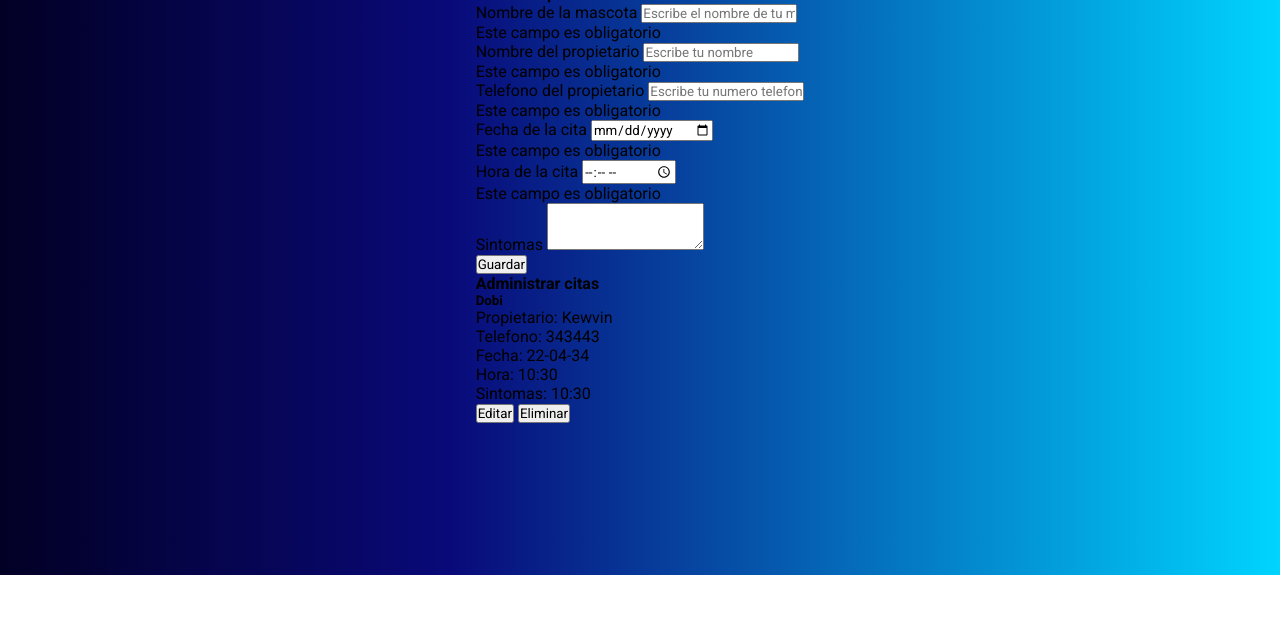
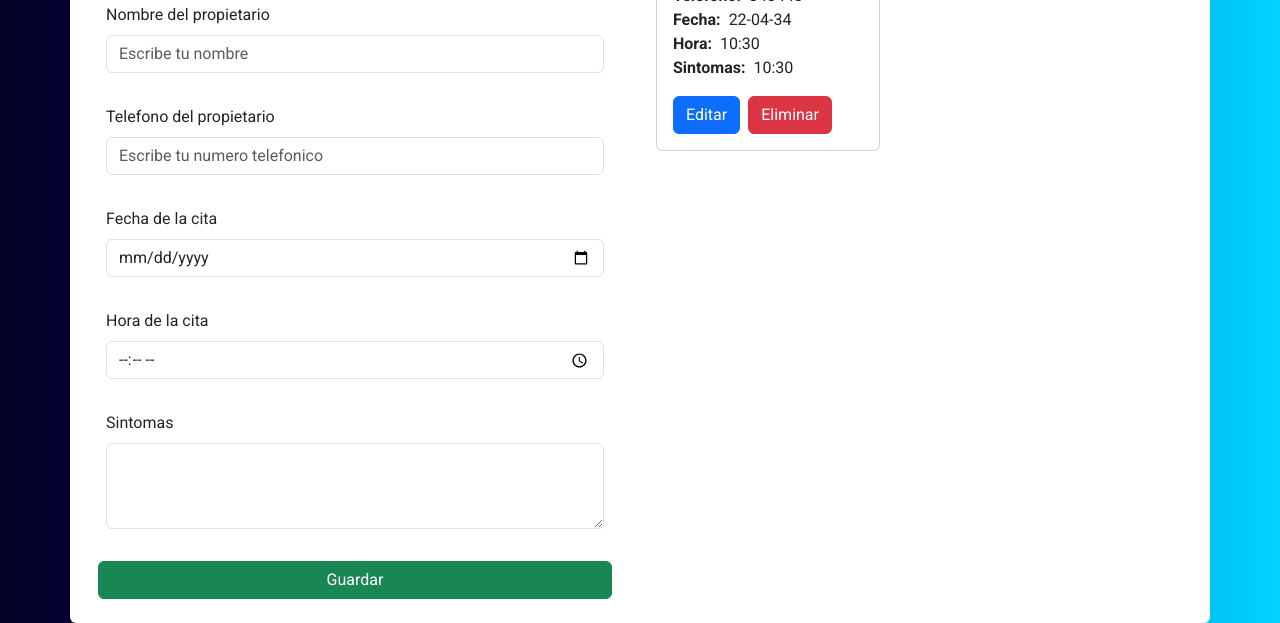
Before and after one commit to jcomte23/PatientManager, a website built with Vite: page index.html in a window 1280 px wide. Shown: the part 225-848 px from the top of the page. Before the commit the page ends 800 px from the top, so only its background shows below. Built offline with nearby package versions, Linux system fonts and the light colour scheme.

Commit message:
carga de bootstap al proyecto

```diff
--- a/index.html
+++ b/index.html
@@ -5,7 +5,7 @@
   <meta charset="UTF-8" />
   <link rel="icon" type="image/svg+xml" href="/vite.svg" />
   <meta name="viewport" content="width=device-width, initial-scale=1.0" />
-  <title></title>
+  <title>Citas</title>
 </head>
 
 <body>
--- a/package.json
+++ b/package.json
@@ -9,6 +9,11 @@
     "preview": "vite preview"
   },
   "devDependencies": {
+    "sass": "^1.69.7",
     "vite": "^5.0.8"
+  },
+  "dependencies": {
+    "@popperjs/core": "^2.11.8",
+    "bootstrap": "^5.3.2"
   }
 }
--- a/src/js/main.js
+++ b/src/js/main.js
@@ -1 +1,4 @@
-import '../css/style.css'
+import '../scss/style.scss'
+
+// Import all of Bootstrap's JS
+import * as bootstrap from 'bootstrap'
--- a/src/css/style.css
+++ b/src/scss/style.scss
@@ -1,4 +1,5 @@
 @import url("https://fonts.googleapis.com/css2?family=Roboto:ital,wght@0,100;0,300;0,400;0,500;0,700;0,900;1,100;1,300;1,400;1,500;1,700;1,900&display=swap");
+@import "bootstrap/scss/bootstrap";
 
 * {
   padding: 0;
```
Also changed, not shown: 1 other file.
